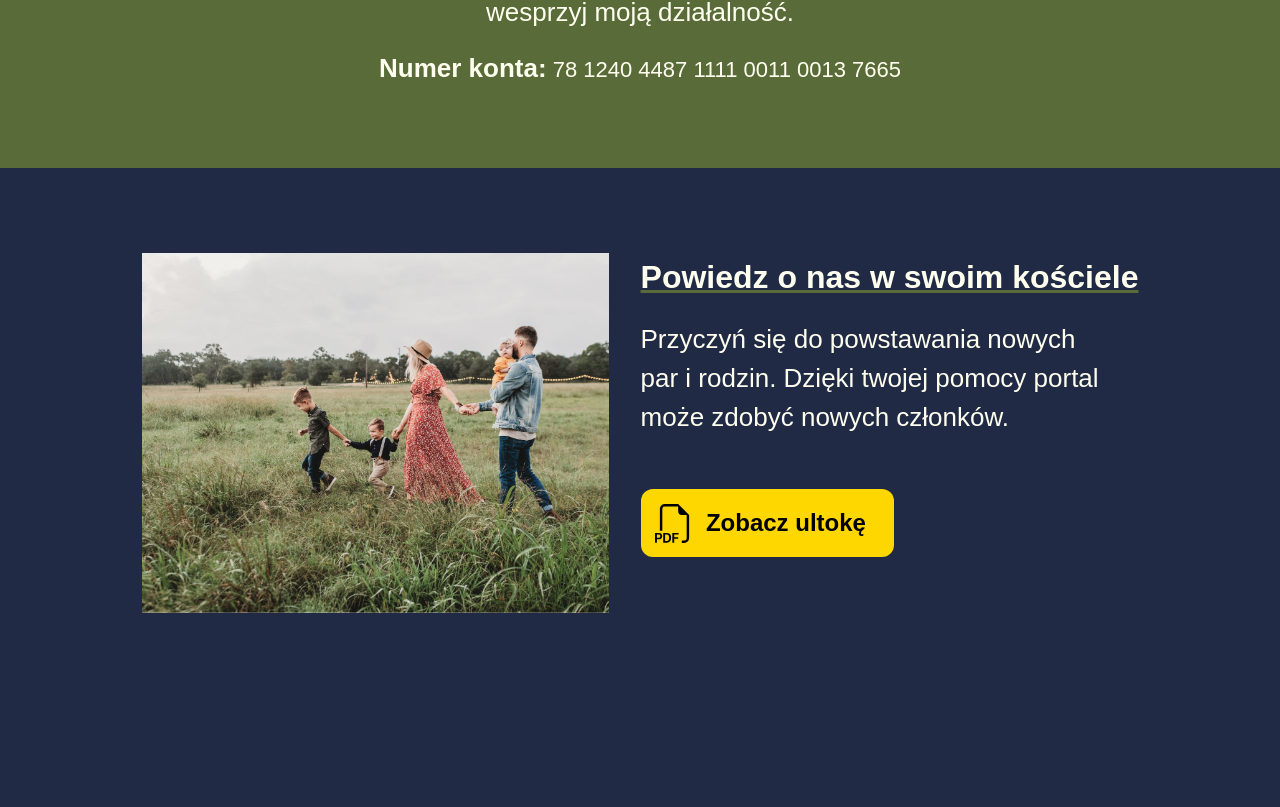
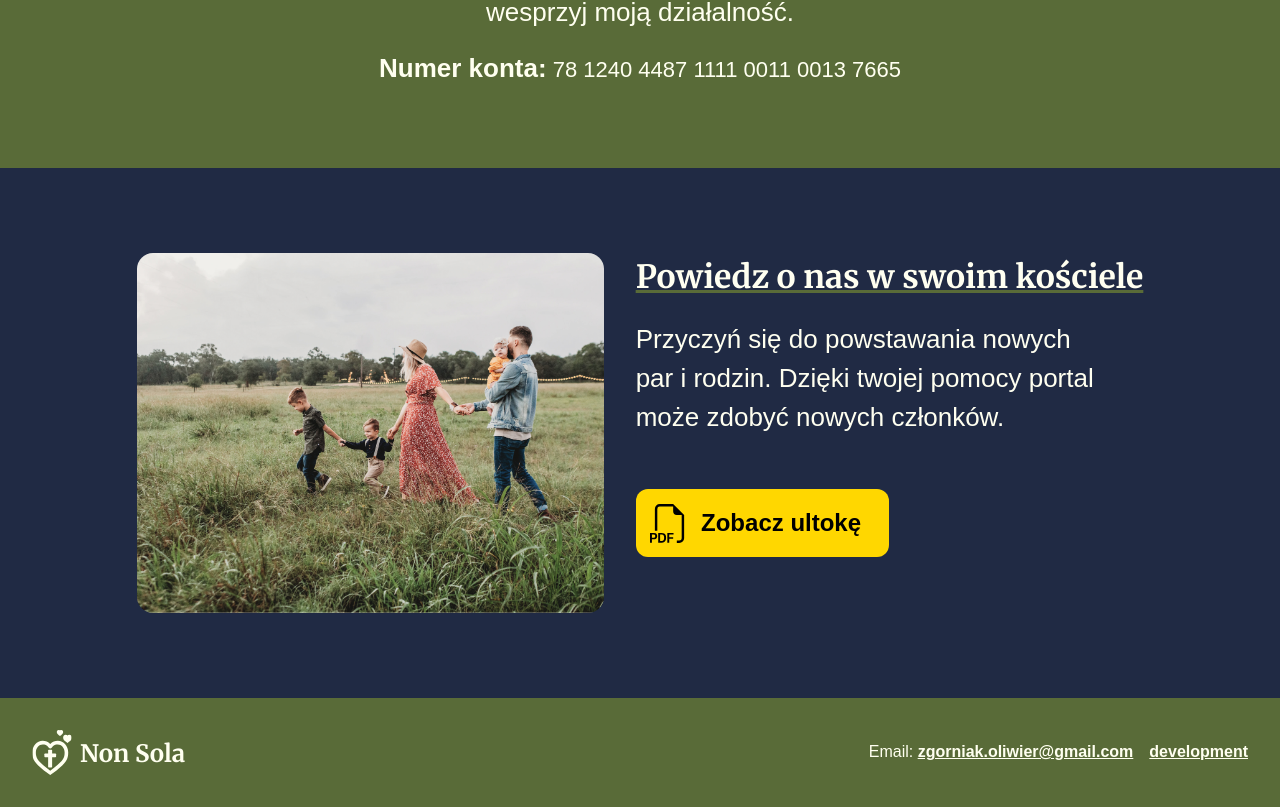
Before and after one commit to oliwierzgorniak/non-sola, a Next.js app: page / in a window 1280 px wide. Shown: the part 926-1733 px from the top of the page. Before the commit the page ends 1624 px from the top, so only its background shows below. Built offline with nearby package versions, Linux system fonts and the light colour scheme; a web font is replaced by a local one.

Commit message:
footer coded

```diff
--- a/app/page.tsx
+++ b/app/page.tsx
@@ -2,6 +2,7 @@ import Donations from "../components/home/donations/Donations";
 import Hero from "../components/home/hero/Hero";
 import Navbar from "../components/home/navbar/Navbar";
 import Share from "../components/home/share/Share";
+import Footer from "../components/home/footer/Footer";
 
 export default function Home() {
   return (
@@ -10,6 +11,7 @@ export default function Home() {
       <Hero />
       <Donations />
       <Share />
+      <Footer />
     </>
   );
 }
--- /dev/null
+++ b/components/home/footer/Footer.tsx
@@ -0,0 +1,35 @@
+import { merriweather } from "@/fonts";
+import Image from "next/image";
+import Link from "next/link";
+import styles from "./footer.module.css";
+
+export default function Footer() {
+  return (
+    <footer className={styles.container}>
+      <div className={styles.innerContainer}>
+        <div className={styles.leftContainer}>
+          <Image
+            width={40}
+            height={45}
+            src={"/logo.svg"}
+            alt="logo, a cross inside a heart"
+          />
+          <h2 className={merriweather.className}>Non Sola</h2>
+        </div>
+        <ul>
+          <li>
+            Email:{" "}
+            <Link href={"mailto:zgorniak.oliwier@gmail.com"}>
+              zgorniak.oliwier@gmail.com
+            </Link>
+          </li>
+          <li>
+            <Link href={"https://github.com/oliwierzgorniak/non-sola"}>
+              development
+            </Link>
+          </li>
+        </ul>
+      </div>
+    </footer>
+  );
+}
--- /dev/null
+++ b/components/home/footer/footer.module.css
@@ -0,0 +1,39 @@
+.container {
+  background-color: var(--primary-color);
+  width: 100%;
+  padding: 2em;
+}
+
+.innerContainer {
+  max-width: var(--max-width);
+  margin: auto;
+  width: 100%;
+  display: flex;
+  justify-content: space-between;
+  align-items: center;
+}
+
+.leftContainer {
+  display: flex;
+  align-items: center;
+  gap: 0.5em;
+}
+
+.innerContainer h2 {
+  font-size: 1.5rem;
+  margin-top: 0.1em;
+}
+
+.innerContainer ul {
+  display: flex;
+  gap: 1em;
+}
+
+.innerContainer li {
+  list-style-type: none;
+}
+
+.innerContainer a {
+  color: var(--text-color);
+  font-weight: 700;
+}
--- a/components/home/hero/Hero.tsx
+++ b/components/home/hero/Hero.tsx
@@ -2,7 +2,7 @@ import { merriweather } from "@/fonts";
 import Image from "next/image";
 import Link from "next/link";
 import styles from "./hero.module.css";
-import Button from "@/components/shared/Button";
+import Button from "@/components/home/button/Button";
 
 export default function Hero() {
   return (
--- a/components/home/share/Share.tsx
+++ b/components/home/share/Share.tsx
@@ -1,6 +1,7 @@
-import Button from "@/components/shared/Button";
+import Button from "@/components/home/button/Button";
 import Image from "next/image";
 import styles from "./share.module.css";
+import { merriweather } from "@/fonts";
 
 export default function Share() {
   return (
@@ -10,9 +11,12 @@ export default function Share() {
         height={360}
         src={"/share.jpg"}
         alt="a family walking together"
+        className={styles.shareImage}
       />
       <div className={styles.textContainer}>
-        <h2>Powiedz o nas w swoim kościele</h2>
+        <h2 className={merriweather.className}>
+          Powiedz o nas w swoim kościele
+        </h2>
         <p>
           Przyczyń się do powstawania nowych par i rodzin. Dzięki twojej pomocy
           portal może zdobyć nowych członków.
--- a/components/home/share/share.module.css
+++ b/components/home/share/share.module.css
@@ -2,6 +2,10 @@
   display: flex;
   gap: 2em;
   margin: 5.3rem 0;
+}
+
+.shareImage {
+  border-radius: 1em;
 }
 
 .textContainer h2 {
```
Also changed, not shown: components/home/button/Button.tsx (renamed from components/shared/Button.tsx), components/home/button/button.module.css (renamed from components/shared/button.module.css).
